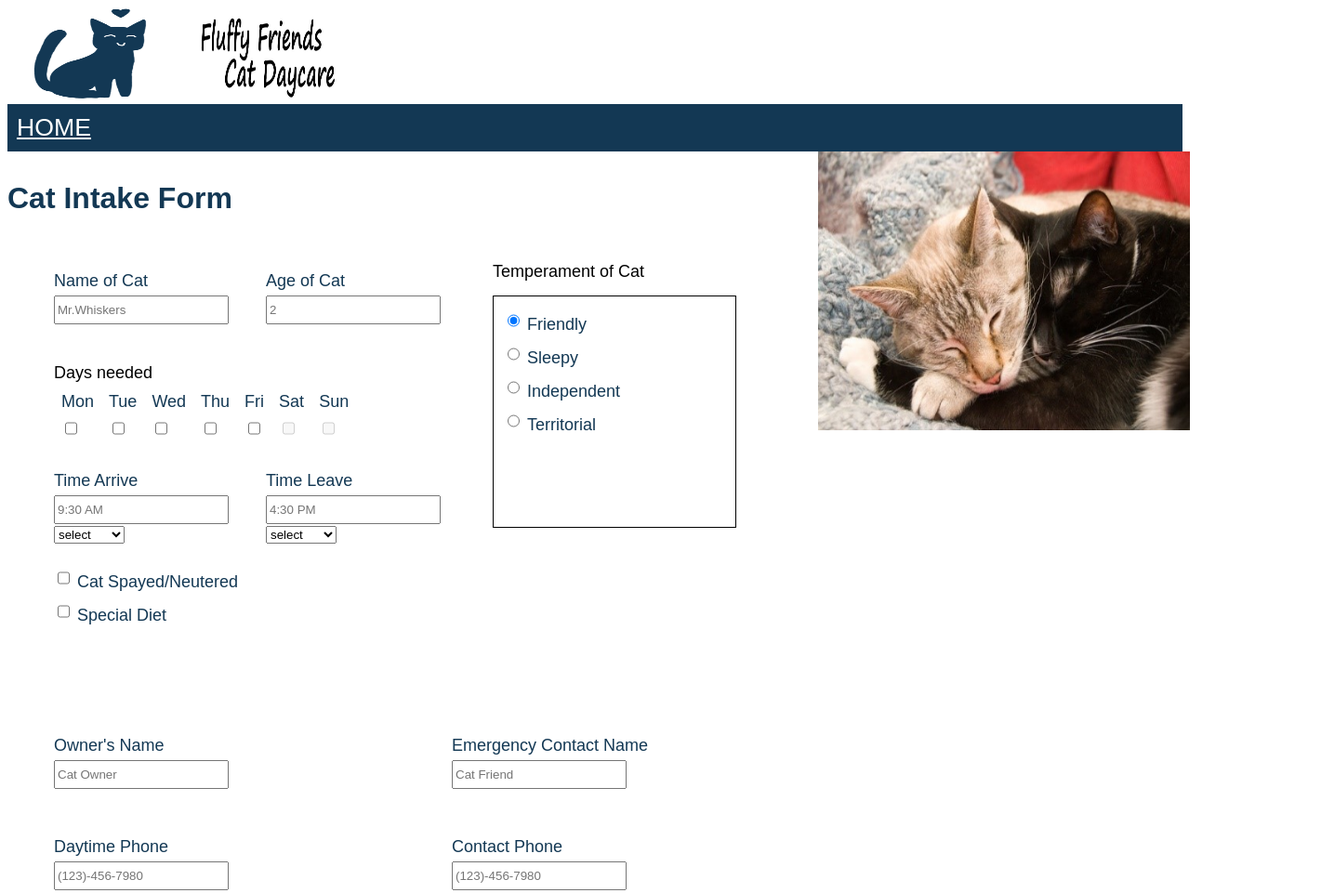
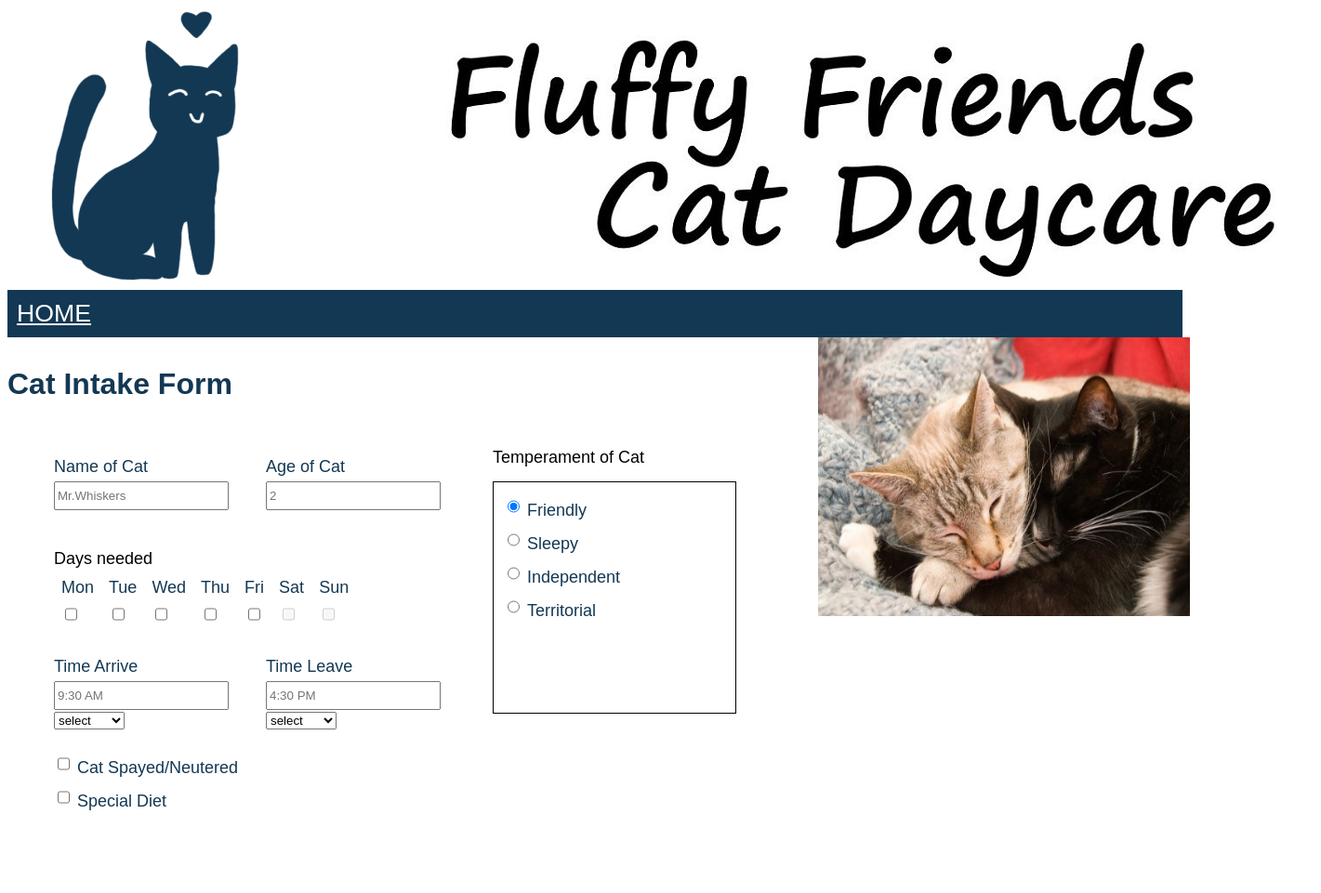
Before and after one commit to yuzhi811/crossplatform-lab, a plain HTML site: page lab5/index.html in a window 1280 px wide. Shown: the top 961 px of the page at 93% size, 1421 px wide, since content can reach past the window. Drawn offline with Linux system fonts and the light colour scheme.

Commit message:
Update main.css

```diff
--- a/lab5/main.css
+++ b/lab5/main.css
@@ -50,8 +50,6 @@ input {
 }
 
 img {
-  width: 180px;
-  height: 100px;
   margin-left: auto;
 }
 /* .imgContainer img {
```
